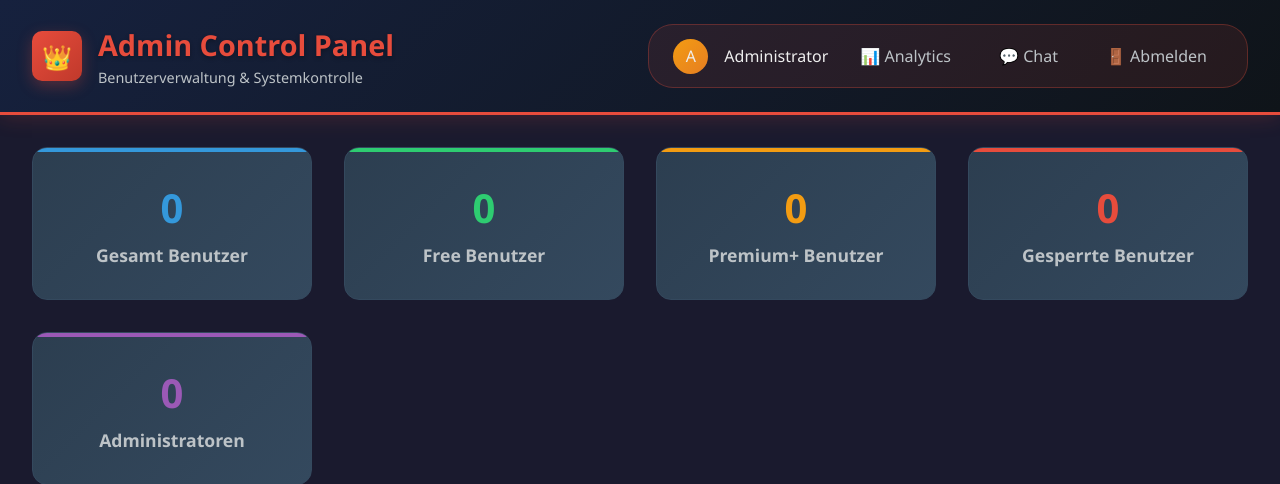
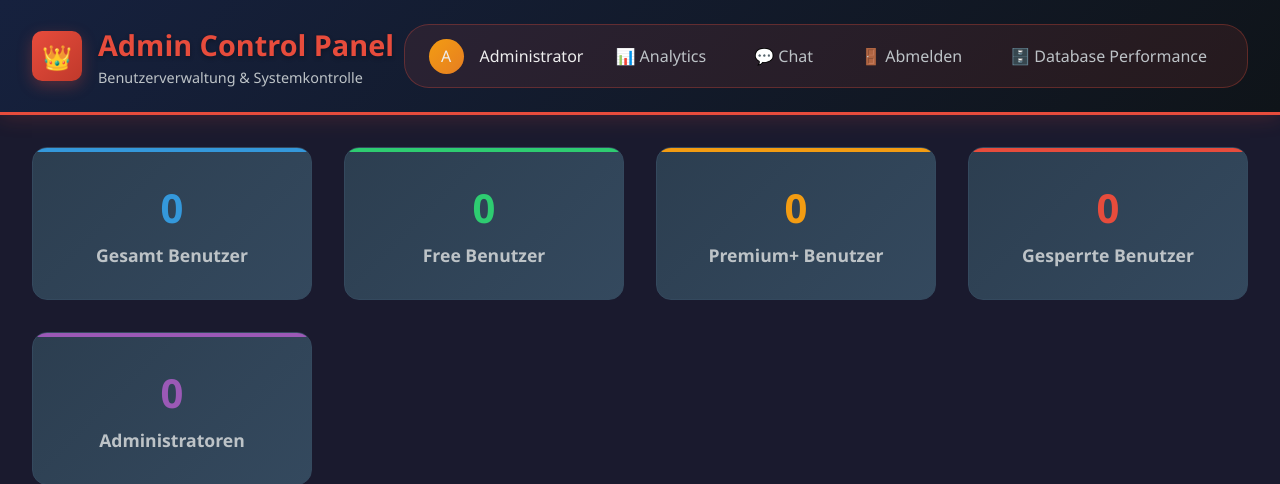
Before and after one commit to IchmagWasser/ai-girlfriend-test, a FastAPI app: template templates/admin_users.html in a window 1280 px wide. Shown: the top 484 px of the page. Run offline with FastAPI, Linux system fonts and the light colour scheme; the template is opened without the code that fills it, so the values that code supplies are empty.

Commit message:
Update: Neue Funktionen eingebaut

```diff
--- a/templates/admin_users.html
+++ b/templates/admin_users.html
@@ -675,6 +675,7 @@
                     <a href="/admin/analytics" class="nav-link">📊 Analytics</a>
                     <a href="/chat" class="nav-link">💬 Chat</a>
                     <a href="/logout" class="nav-link">🚪 Abmelden</a>
+                     <a href="/admin/database" class="nav-link">🗄️ Database Performance</a>
                 </div>
             </div>
         </nav>
```
